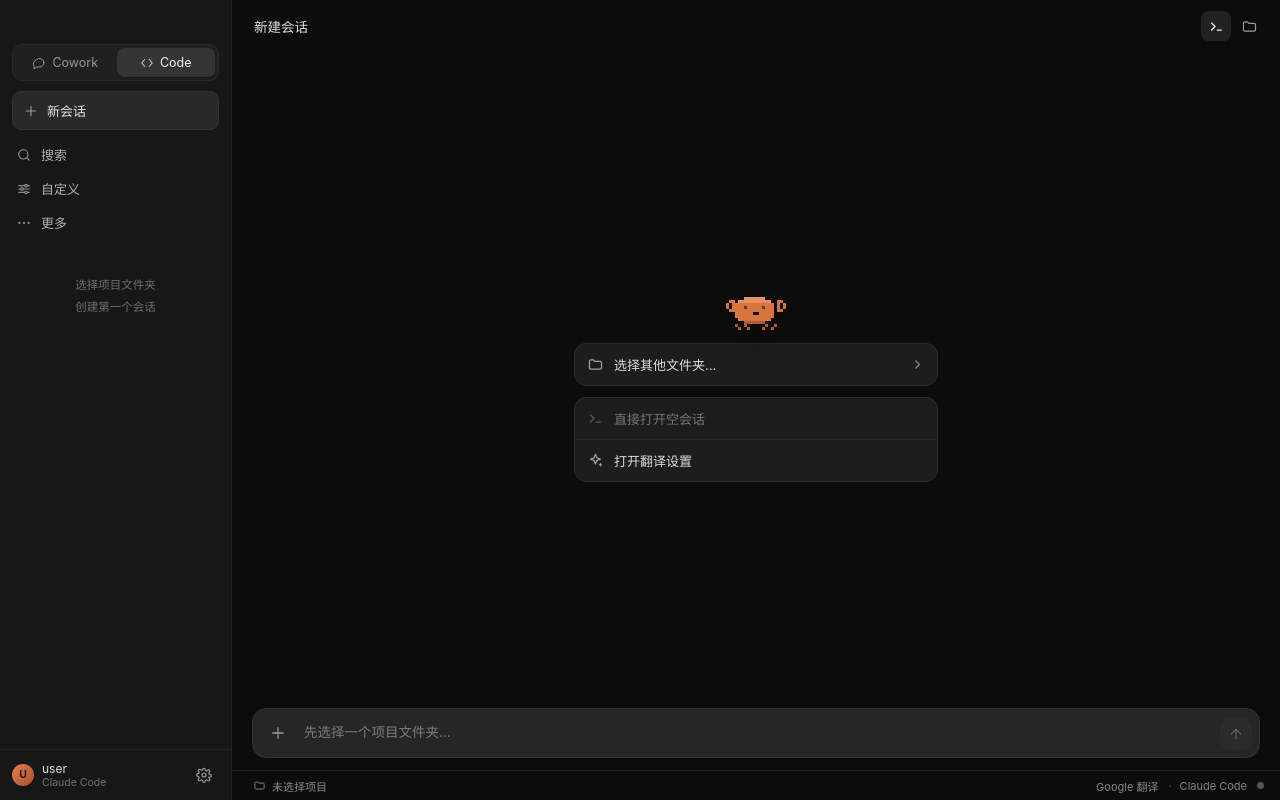
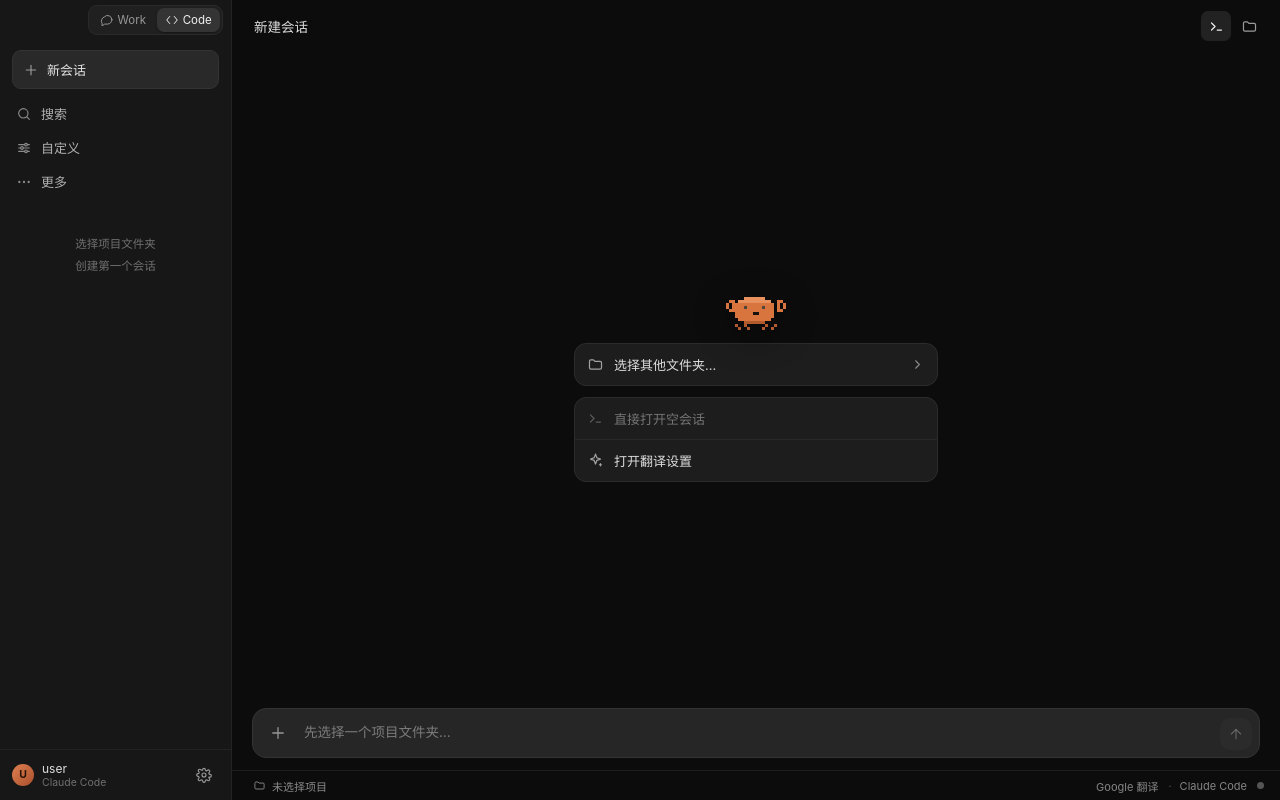
Before and after one commit to Yukuiii/YiTerm, a React (Vite) app: page / in a window 1280 px wide. Built offline with nearby package versions, Linux system fonts and the light colour scheme.

Commit message:
feat(layout): move the view switch next to the traffic lights
- Put the Work/Code switch in the sidebar top row, to the right of the
  traffic lights; compact styling keeps it inside the 232px sidebar
- Rename Cowork to Work in the UI, ViewMode union, CSS session modifier,
  and README

```diff
--- a/src/App.css
+++ b/src/App.css
@@ -94,7 +94,10 @@ button, input, textarea { font-family: inherit; }
 
 .sidebar-top {
   flex: none;
-  padding: 44px 12px 0;
+  display: flex;
+  align-items: center;
+  height: 40px;
+  padding: 0 8px 0 88px;
 }
 
 .mode-switch {
@@ -126,6 +129,16 @@ button, input, textarea { font-family: inherit; }
   background: #343434;
   color: #f0f0f0;
   box-shadow: 0 1px 2px rgba(0, 0, 0, 0.35);
+}
+
+.mode-switch.in-sidebar { flex: 1; min-width: 0; padding: 2px; border-radius: 9px; }
+.mode-switch.in-sidebar .mode-btn {
+  flex: 1;
+  min-width: 0;
+  height: 24px;
+  padding: 0 4px;
+  gap: 4px;
+  font-size: 11.5px;
 }
 
 .sidebar-body {
@@ -484,7 +497,7 @@ button, input, textarea { font-family: inherit; }
   grid-template-columns: var(--chat-size, 50%) 6px minmax(0, 1fr);
   grid-template-rows: minmax(0, 1fr);
 }
-.session.cowork {
+.session.work {
   grid-template-columns: minmax(0, 1fr);
   grid-template-rows: minmax(0, 1fr);
 }
--- a/src/App.tsx
+++ b/src/App.tsx
@@ -50,7 +50,7 @@ export default function App() {
 
   const [viewMode, setViewMode] = useState<ViewMode>(() => {
     const saved = localStorage.getItem('yiterm.viewMode');
-    return saved === 'cowork' || saved === 'code' ? saved : 'code';
+    return saved === 'work' || saved === 'code' ? saved : 'code';
   });
   const [settingsOpen, setSettingsOpen] = useState(false);
   const [newFolder, setNewFolder] = useState<string | null>(null);
@@ -286,7 +286,7 @@ export default function App() {
             <button
               className={`icon-btn ${viewMode === 'code' ? 'active' : ''}`}
               title={viewMode === 'code' ? '隐藏终端' : '显示终端'}
-              onClick={() => setViewMode(viewMode === 'code' ? 'cowork' : 'code')}
+              onClick={() => setViewMode(viewMode === 'code' ? 'work' : 'code')}
             >
               <TerminalIcon size={17} />
             </button>
--- a/src/components/Sidebar.tsx
+++ b/src/components/Sidebar.tsx
@@ -106,16 +106,16 @@ export default function Sidebar({
   return (
     <aside className="sidebar">
       <div className="sidebar-top" data-tauri-drag-region>
-        <div className="mode-switch" role="tablist" aria-label="界面模式">
+        <div className="mode-switch in-sidebar" role="tablist" aria-label="界面模式">
           <button
-            className={`mode-btn ${mode === 'cowork' ? 'active' : ''}`}
+            className={`mode-btn ${mode === 'work' ? 'active' : ''}`}
             role="tab"
-            aria-selected={mode === 'cowork'}
-            onClick={() => onModeChange('cowork')}
+            aria-selected={mode === 'work'}
+            onClick={() => onModeChange('work')}
             title="仅对话"
           >
             <ChatIcon size={14} />
-            Cowork
+            Work
           </button>
           <button
             className={`mode-btn ${mode === 'code' ? 'active' : ''}`}
--- a/src/types.ts
+++ b/src/types.ts
@@ -1,2 +1,2 @@
-/** `cowork` = conversation only; `code` = conversation + terminal split. */
-export type ViewMode = 'cowork' | 'code';
+/** `work` = conversation only; `code` = conversation + terminal split. */
+export type ViewMode = 'work' | 'code';
```
Also changed, not shown: 1 other file (tests, documents, lock files or other folders).
